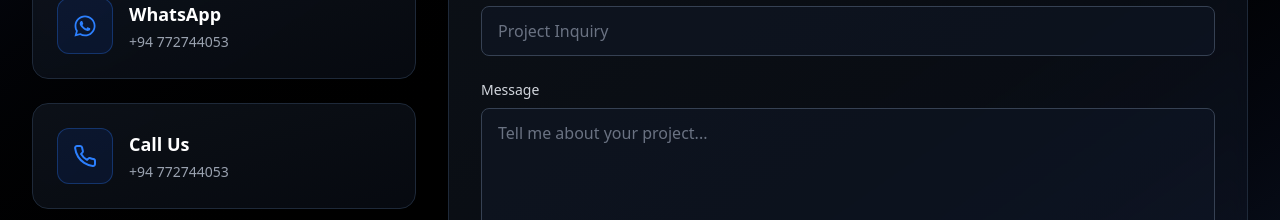
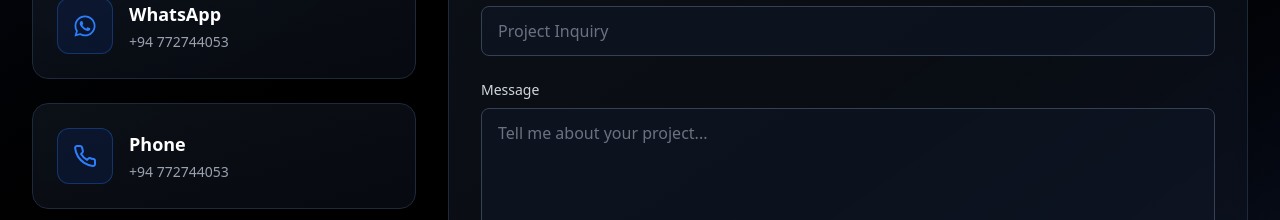
Before and after one commit to ThilinaRodrigo/tr_portfolio, a React (Vite) app: page / in a window 1280 px wide. Shown: the part 4800-5020 px from the top of the page. Built offline with nearby package versions, Linux system fonts and the light colour scheme; no server answers.

Commit message:
fixed styling problem

```diff
--- a/src/components/sections/About.tsx
+++ b/src/components/sections/About.tsx
@@ -64,7 +64,7 @@ export default function About() {
                          hover:border-blue-500/50 hover:shadow-xl hover:shadow-blue-500/10 transition"
             >
               <div className="flex gap-6">
-                <div className="w-14 h-14 rounded-full bg-blue-500/10 border border-blue-500/30 flex items-center justify-center">
+                <div className="hidden lg:flex lg:w-14 lg:h-14 rounded-full bg-blue-500/10 border border-blue-500/30 items-center justify-center">
                   <FaGraduationCap className="text-blue-400 text-xl" />
                 </div>
 
--- a/src/components/sections/Contacts.tsx
+++ b/src/components/sections/Contacts.tsx
@@ -34,7 +34,7 @@ export default function Contact() {
     },
     {
       icon: <FiPhone size={24} />,
-      title: "Call Us",
+      title: "Phone",
       detail: "+94 772744053",
       link: "tel:+94772744053",
     },
```
